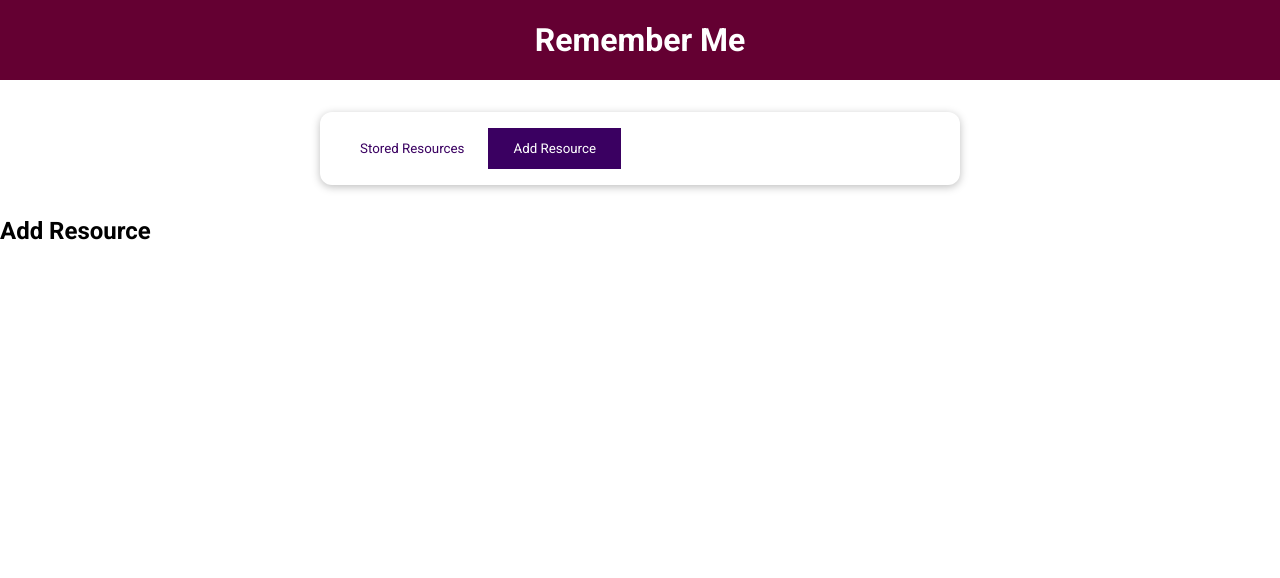
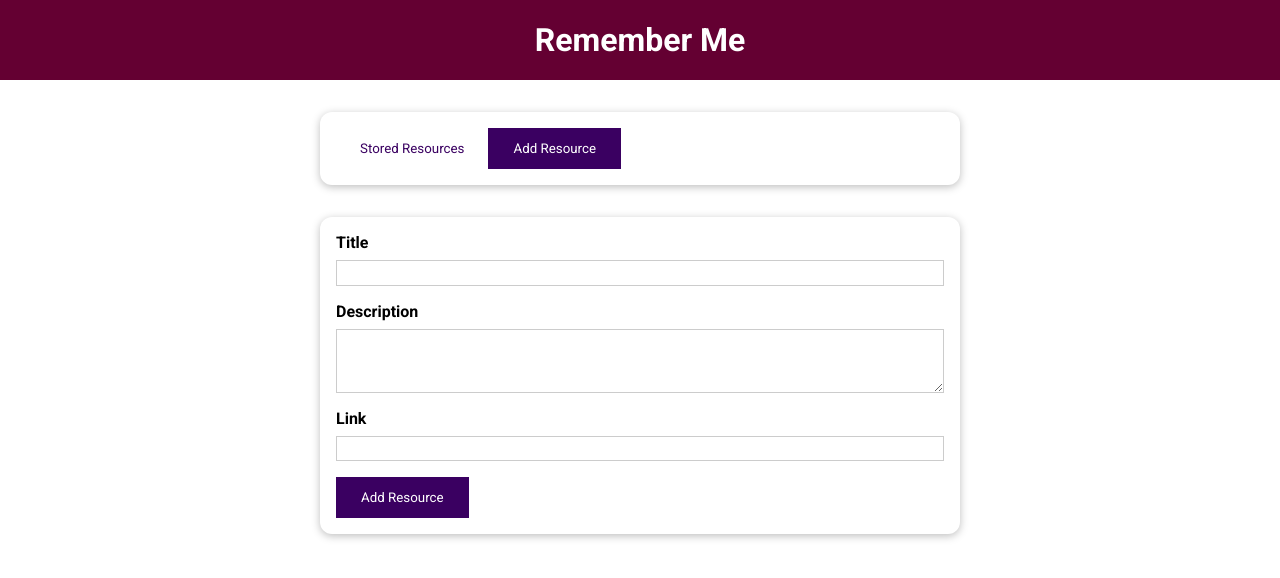
Before and after one commit to Levente26/learning-resources-app-vue-udemy, a Vue app: page / in a window 1280 px wide. Both pictures are taken after a click on the button "Add Resource". Shown: the top 578 px of the page. Built offline with nearby package versions, Linux system fonts and the light colour scheme.

Commit message:
add new res & delete res & error dialog

```diff
--- a/src/components/UI/BaseButton.vue
+++ b/src/components/UI/BaseButton.vue
@@ -1,12 +1,12 @@
 <template>
-    <button :type="type" :class="mode">
+    <button :class="mode">
         <slot></slot>
     </button>
 </template>
 
 <script>
 export default {
-    props: ['type', 'mode'],
+    props: ['mode'],
 }
 </script>
 
--- /dev/null
+++ b/src/components/UI/BaseDialog.vue
@@ -0,0 +1,89 @@
+<template>
+    <div>
+        <div @click="$emit('close')"></div>
+        <dialog open>
+            <header>
+                <slot name="header">
+                    <h2>{{ title }}</h2>
+                </slot>
+            </header>
+            <section>
+                <slot></slot>
+            </section>
+            <menu>
+                <slot name="actions">
+                    <base-button @click="$emit('close')">Close</base-button>
+                </slot>
+            </menu>
+        </dialog>
+    </div>
+</template>
+
+<script>
+import BaseButton from './BaseButton.vue'
+export default {
+    components: { BaseButton },
+    props: {
+        title: {
+            type: String,
+            required: false,
+        }
+    },
+    emits: ['close'],
+}
+</script>
+
+<style scoped>
+div {
+  position: fixed;
+  top: 0;
+  left: 0;
+  height: 100vh;
+  width: 100%;
+  background-color: rgba(0, 0, 0, 0.75);
+  z-index: 10;
+}
+
+dialog {
+  position: fixed;
+  top: 20vh;
+  left: 10%;
+  width: 80%;
+  z-index: 100;
+  border-radius: 12px;
+  border: none;
+  box-shadow: 0 2px 8px rgba(0, 0, 0, 0.26);
+  padding: 0;
+  margin: 0;
+  overflow: hidden;
+}
+
+header {
+  background-color: #3a0061;
+  color: white;
+  width: 100%;
+  padding: 1rem;
+}
+
+header h2 {
+  margin: 0;
+}
+
+section {
+  padding: 1rem;
+}
+
+menu {
+  padding: 1rem;
+  display: flex;
+  justify-content: flex-end;
+  margin: 0;
+}
+
+@media (min-width: 768px) {
+  dialog {
+    left: calc(50% - 20rem);
+    width: 40rem;
+  }
+}
+</style>
--- a/src/components/learning-resources/AddResource.vue
+++ b/src/components/learning-resources/AddResource.vue
@@ -1,3 +1,96 @@
 <template>
-    <h2>Add Resource</h2>
+    <div>
+        <base-dialog v-if="inputIsInvalid" title="Invalid Input" @close="confirmError">
+            <template #default>
+                <p>Unfortunately at least one input value is invalid</p>
+                <p>Please check all inputs and make sure you enter at least a few characters into each input field.</p>
+            </template>
+            <template #actions>
+                <base-button @click="confirmError">Okay</base-button>
+            </template>
+        </base-dialog>
+        <base-card>
+            <form @submit.prevent="submitData">
+                <div class="form-controll">
+                    <label for="title">Title</label>
+                    <input type="text" id="title" name="title" ref="titleInput" />
+                </div>
+                <div class="form-controll">
+                    <label for="description">Description</label>
+                    <textarea rows="3" id="description" name="description" ref="descInput" />
+                </div>
+                <div class="form-controll">
+                    <label for="link">Link</label>
+                    <input type="text" id="link" name="link" ref="linkInput" />
+                </div>
+                <div class="form-controll">
+                    <base-button type="submit">Add Resource</base-button>
+                </div>
+            </form>
+        </base-card>
+    </div>
 </template>
+
+<script>
+import BaseButton from '../UI/BaseButton.vue';
+import BaseDialog from '../UI/BaseDialog.vue';
+export default {
+  components: { BaseDialog, BaseButton },
+    inject: ['addResource'],
+    data() {
+        return {
+            inputIsInvalid: false,
+        };
+    },
+    methods: {
+        submitData() {
+            const enteredTitle = this.$refs.titleInput.value;
+            const enteredDescription = this.$refs.descInput.value;
+            const enteredUrl = this.$refs.linkInput.value;
+
+            if(
+                enteredTitle.trim() === '' ||
+                enteredDescription.trim() === '' ||
+                enteredUrl.trim() === ''
+            ) {
+                this.inputIsInvalid = true;
+                return;
+            }
+
+            this.addResource(enteredTitle, enteredDescription, enteredUrl);
+        },
+        confirmError() {
+            this.inputIsInvalid = false;
+        }
+    },
+}
+</script>
+
+<style scoped>
+label {
+  font-weight: bold;
+  display: block;
+  margin-bottom: 0.5rem;
+}
+
+input,
+textarea {
+  display: block;
+  width: 100%;
+  font: inherit;
+  padding: 0.15rem;
+  border: 1px solid #ccc;
+  margin-bottom: 1rem;
+}
+
+input:focus,
+textarea:focus {
+  outline: none;
+  border-color: #3a0061;
+  background-color: #f7ebff;
+}
+
+.form-control {
+  margin: 1rem 0;
+}
+</style>
--- a/src/components/learning-resources/LearningResource.vue
+++ b/src/components/learning-resources/LearningResource.vue
@@ -3,7 +3,7 @@
     <base-card>
       <header>
         <h3>{{ title }}</h3>
-        <base-button mode='flat'>Delete</base-button>
+        <base-button mode='flat' @click="deleteResource(id)">Delete</base-button>
       </header>
       <p>{{ description }}</p>
       <nav>
@@ -15,7 +15,8 @@
 
 <script>
 export default {
-  props: ['title', 'description', 'link'],
+  props: ['id', 'title', 'description', 'link'],
+  inject: ['deleteResource'],
 }
 </script>
 
--- a/src/components/learning-resources/StoredResources.vue
+++ b/src/components/learning-resources/StoredResources.vue
@@ -3,6 +3,7 @@
         <learning-resource
             v-for="res in resources"
             :key="res.id"
+            :id="res.id"
             :title="res.title"
             :description="res.description"
             :link="res.link"
--- a/src/components/learning-resources/TheResource.vue
+++ b/src/components/learning-resources/TheResource.vue
@@ -10,7 +10,9 @@
                 :mode="addResButtonMode"
             >Add Resource</base-button>
         </base-card>
-        <component :is="selectedTab"></component>
+        <keep-alive>
+            <component :is="selectedTab"></component>
+        </keep-alive>
     </div>
 </template>
 
@@ -44,7 +46,9 @@
     },
     provide() {
         return {
-            resources: this.storedResources
+            resources: this.storedResources,
+            addResource: this.addResource,
+            deleteResource: this.deleteResource,
         }
     },
     computed: {
@@ -58,7 +62,21 @@
     methods: {
         setSelectedTab(tab) {
             this.selectedTab = tab;
-        }
+        },
+        addResource(title, description, url) {
+            const newResource = {
+                id: new Date().toISOString(),
+                title: title,
+                description: description,
+                link: url
+            };
+            this.storedResources.unshift(newResource);
+            this.selectedTab = 'stored-resources';
+        },
+        deleteResource(resId) {
+            const resIndex = this.storedResources.findIndex(res => res.id === resId);
+            this.storedResources.splice(resIndex, 1);
+        },
     }
 }
 </script>
--- a/src/main.js
+++ b/src/main.js
@@ -3,10 +3,12 @@
 import App from './App.vue';
 import BaseCard from './components/UI/BaseCard.vue';
 import BaseButton from './components/UI/BaseButton.vue';
+import BaseDialog from './components/UI/BaseDialog.vue';
 
 const app = createApp(App);
 
 app.component('base-card', BaseCard);
 app.component('base-button', BaseButton);
+app.component('base-dialog', BaseDialog);
 
 app.mount('#app');
```
